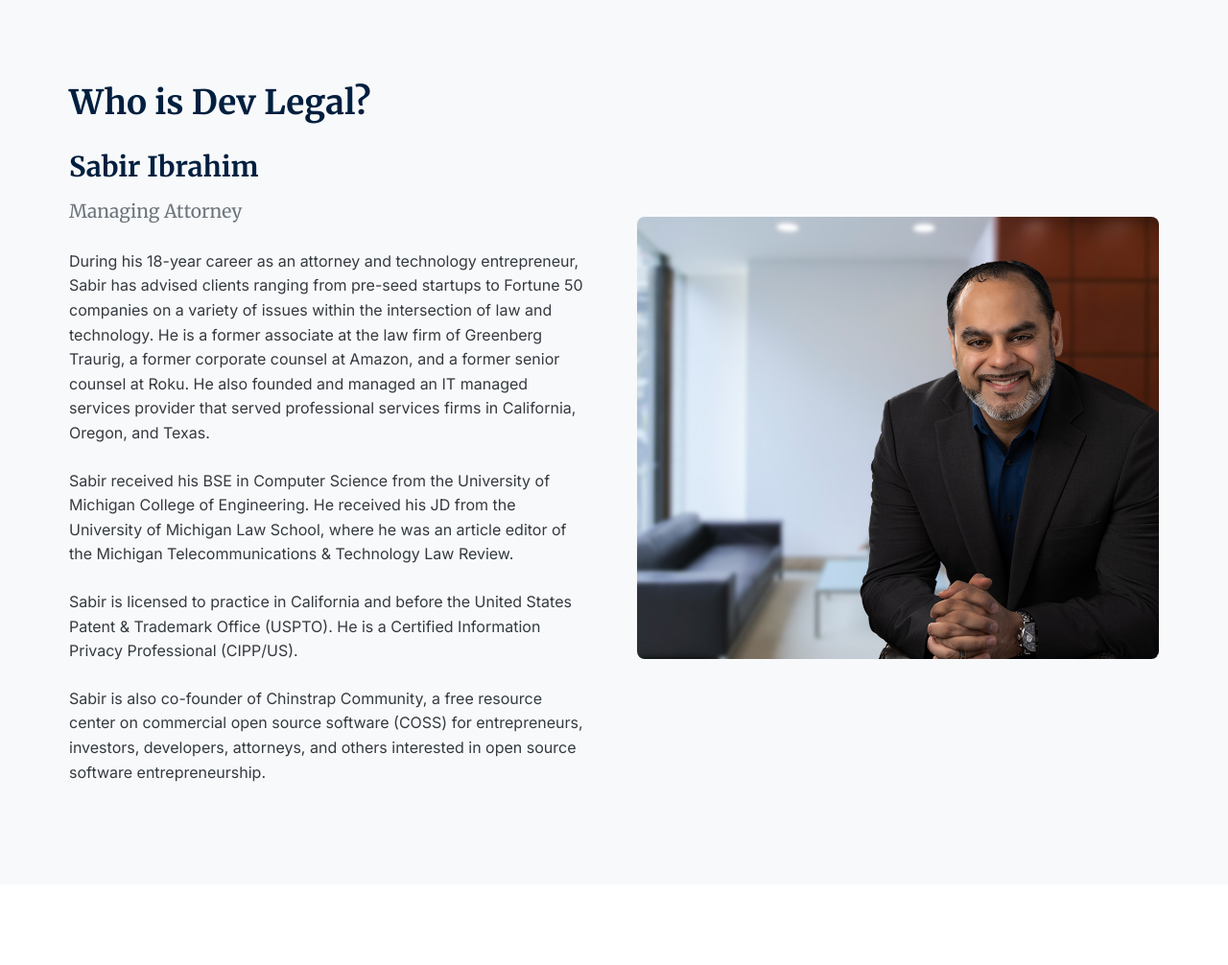
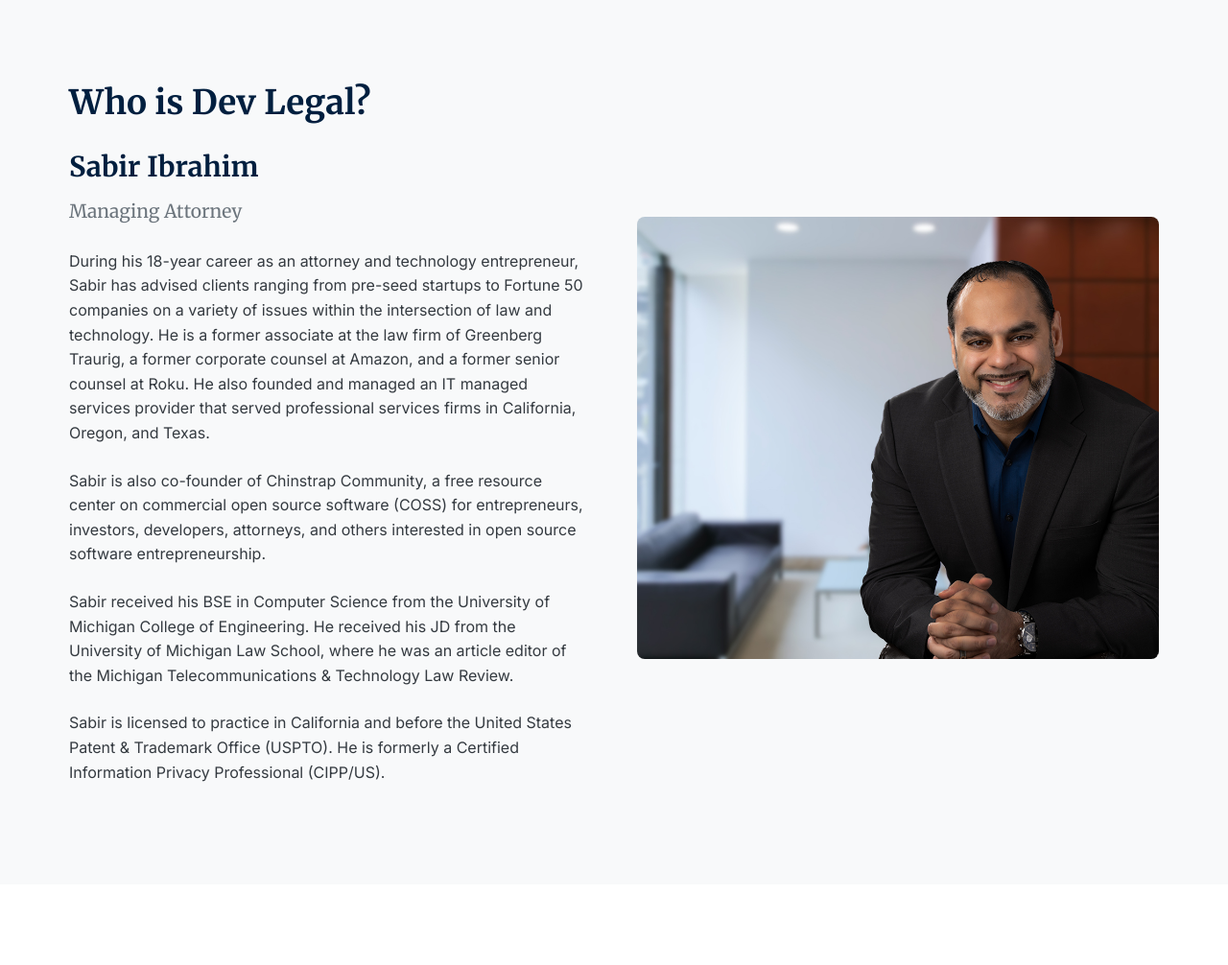
Before and after one commit to J-Frank-Murphy/DevLegalWeb, a Flask app: page / in a window 1280 px wide. Shown: the part 829-1835 px from the top of the page at 96% size. Run offline with Flask 3, Linux system fonts and the light colour scheme; data that the repository does not hold is empty.

Commit message:
Update about.html

```diff
--- a/src/templates/includes/about.html
+++ b/src/templates/includes/about.html
@@ -7,9 +7,9 @@
                     <h3>Sabir Ibrahim</h3>
                     <h4>Managing Attorney</h4>
                     <p>During his 18-year career as an attorney and technology entrepreneur, Sabir has advised clients ranging from pre-seed startups to Fortune 50 companies on a variety of issues within the intersection of law and technology. He is a former associate at the law firm of Greenberg Traurig, a former corporate counsel at Amazon, and a former senior counsel at Roku. He also founded and managed an IT managed services provider that served professional services firms in California, Oregon, and Texas.</p>
+                    <p>Sabir is also co-founder of Chinstrap Community, a free resource center on commercial open source software (COSS) for entrepreneurs, investors, developers, attorneys, and others interested in open source software entrepreneurship.</p>
                     <p>Sabir received his BSE in Computer Science from the University of Michigan College of Engineering. He received his JD from the University of Michigan Law School, where he was an article editor of the Michigan Telecommunications & Technology Law Review.</p>
-                    <p>Sabir is licensed to practice in California and before the United States Patent & Trademark Office (USPTO). He is a Certified Information Privacy Professional (CIPP/US).</p>
-                    <p>Sabir is also co-founder of Chinstrap Community, a free resource center on commercial open source software (COSS) for entrepreneurs, investors, developers, attorneys, and others interested in open source software entrepreneurship.</p>
+                    <p>Sabir is licensed to practice in California and before the United States Patent & Trademark Office (USPTO). He is formerly a Certified Information Privacy Professional (CIPP/US).</p>
                 </div>
                 <div class="about-image">
                     <img src="{{ url_for('static', filename='images/new/attorney.jpg') }}" alt="Sabir Ibrahim, Managing Attorney">
```
